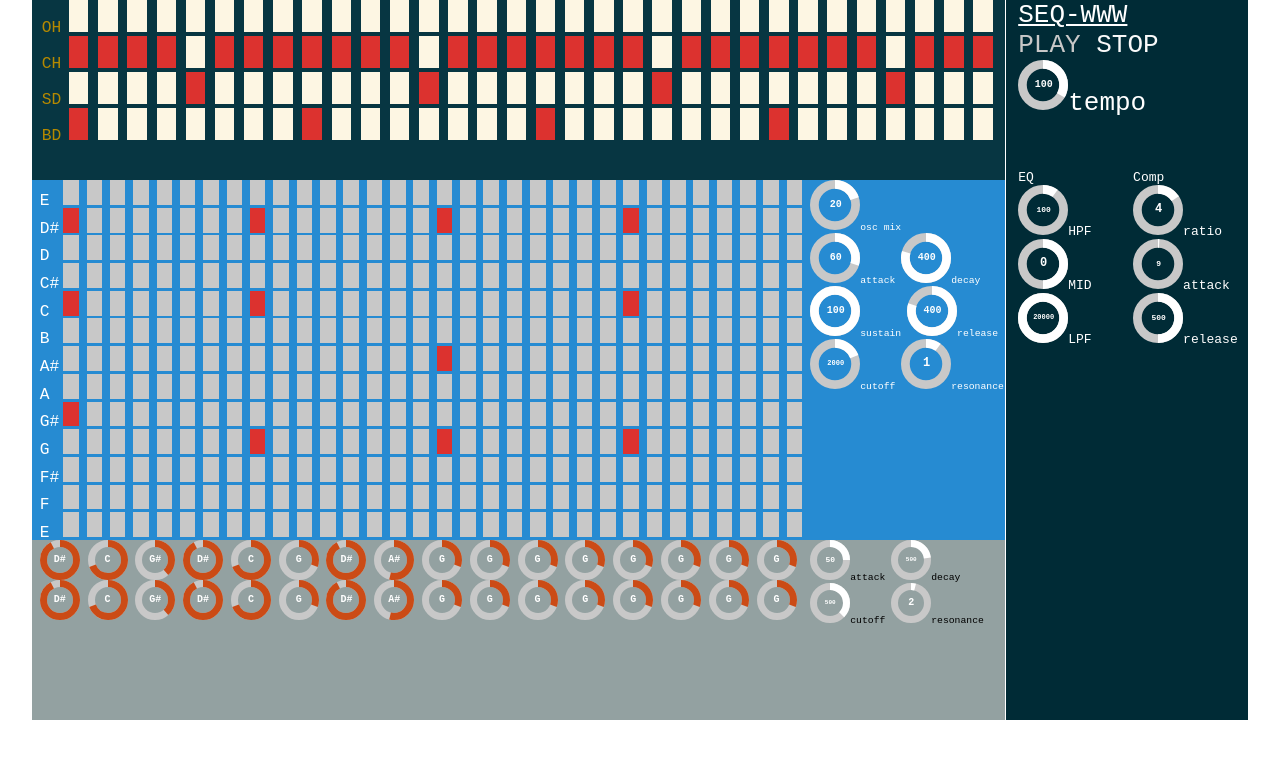
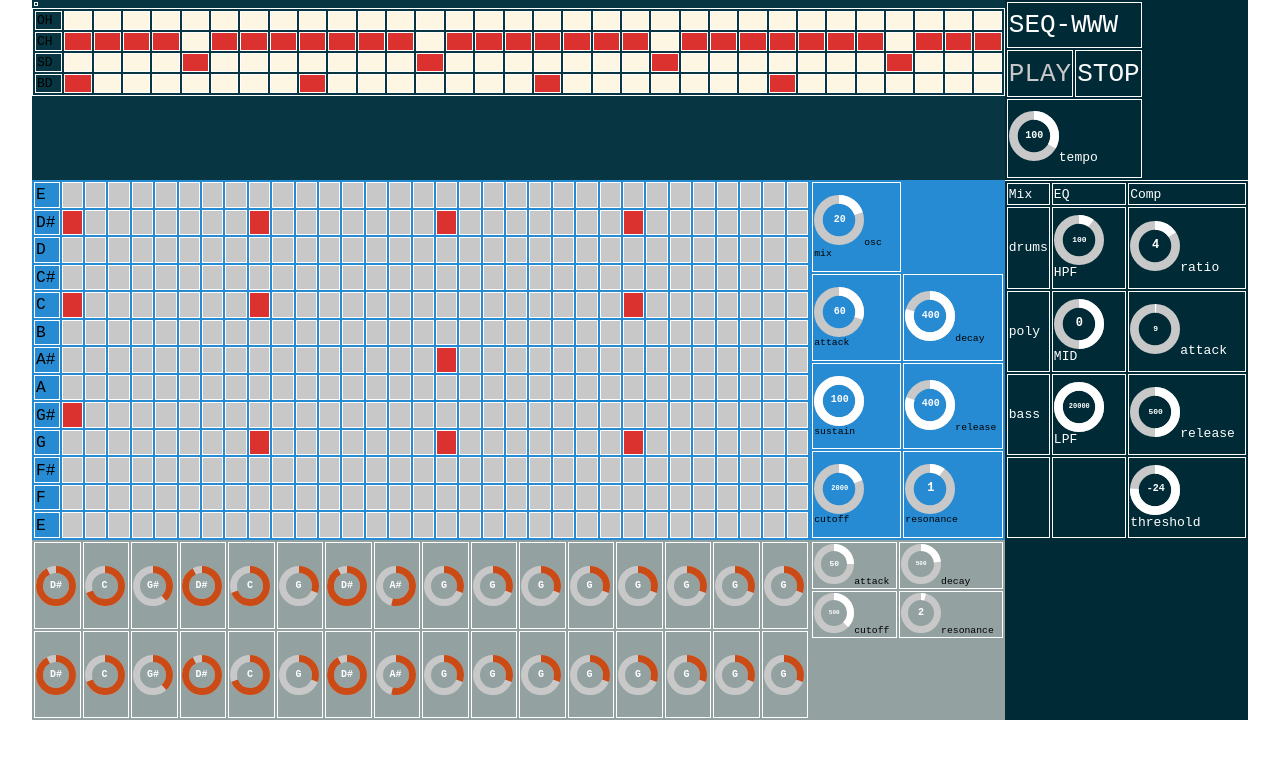
Before and after one commit to ceberly/seq-www, a plain HTML site: page index.html in a window 1280 px wide. Drawn offline with nearby package versions, Linux system fonts and the light colour scheme.

Commit message:
convert everything to a table

```diff
--- a/css/seqwww.css
+++ b/css/seqwww.css
@@ -13,9 +13,8 @@ body {
 }
 
 #master {
-	padding-left: 1%;
 	float: right;
-	width: 18.9%;
+	width: 20%;
 	height: 100%;
 	background-color: #002b36;
 	color: white;
@@ -29,30 +28,21 @@ body {
 	background-color: #073642;
 }
 
+td {
+	border: 1px solid white;
+}
+
+#drummachine-sequencer {
+	border: 1px solid white;
+	width: 100%;
+}
+
 .drummachine-lane {
 	width: 100%;
 	height: 20%;
 }
 
-#drummachine-name {
-	display: inline-block;
-	margin-left: 83%;
-	font-size: 1.5em;
-}
-
-.drummachine-sequencer-label {
-	display: inline-block;
-	font-size: 1.25em;
-	font-family: monospace;
-	margin-left: 1%;
-	width: 2%;
-}
-
 .drummachine-lane .note {
-	display: inline-block;
-	width: 2%;
-	margin-right: 1%;
-	height: 90%;
 	background-color: #fdf6e3;
 }
 
@@ -78,22 +68,10 @@ body {
 	width: 100%;
 }
 
-.bass-sequencer-lane > div {
-	margin-left: 1%;
-}
-
 #poly {
 	background-color: #268bd2;
 	color: white;
 	height: 50%;
-}
-
-#poly-name {
-	margin-top: 1em;
-	font-size: 2em;
-	margin-bottom: 2em;
-	text-align: right;
-	padding-right: 1em;
 }
 
 #poly-controls {
@@ -115,33 +93,25 @@ body {
 }
 
 .poly-sequencer-label {
-	display: inline-block;
 	font-size: 1.25em;
-	margin-left: 1%;
-	width: 2%;
-	height: 90%;
 }
 
 .poly-sequencer-lane .note {
-	display: inline-block;
-	width: 2%;
-	margin-right: 1%;
-	height: 90%;
 	background-color: rgb(200,200,200);
-}
-
-.hcontrol {
-	display: inline-block;
-}
-
-.hcontrol > label {
-	position: relative;
 }
 
 #transport {
 	font-size: 2em;
 	color: white;
-	margin-bottom: 2em;
+	height: 25%;
+}
+
+#mix {
+	border-top: 1px solid white;
+	height: 50%;
+	text-align: left;
+	font-size: 1em;
+	color: white;
 }
 
 #sequencer-start {
@@ -152,12 +122,6 @@ body {
 	color: rgb(250, 250, 250);
 }
 
-#master-eq {
-	width: 50%;
-	float: left;
+#sequencer-tempo {
+	font-size: .5em;
 }
-
-#master-comp {
-	width: 50%;
-	float: right;
-}
--- a/index.html
+++ b/index.html
@@ -4,15 +4,6 @@
 
 		<script src="/js/knob.js"></script>
 		<script src="/js/seqwww.js"></script>
-<!--		<script type="text/javascript">
-			(function() {
-			 var config = {
-kitId: 'zoz0eob',
-scriptTimeout: 3000
-};
-var h=document.getElementsByTagName("html")[0];h.className+=" wf-loading";var t=setTimeout(function(){h.className=h.className.replace(/(\s|^)wf-loading(\s|$)/g," ");h.className+=" wf-inactive"},config.scriptTimeout);var tk=document.createElement("script"),d=false;tk.src='//use.typekit.net/'+config.kitId+'.js';tk.type="text/javascript";tk.async="true";tk.onload=tk.onreadystatechange=function(){var a=this.readyState;if(d||a&&a!="complete"&&a!="loaded")return;d=true;clearTimeout(t);try{Typekit.load(config)}catch(b){}};var s=document.getElementsByTagName("script")[0];s.parentNode.insertBefore(tk,s)
-})();
-</script> -->
 		<link rel="stylesheet" type="text/css" href="/css/seqwww.css">
 		<script>
 			$(document).ready(function() {
@@ -115,7 +106,7 @@ var h=document.getElementsByTagName("html")[0];h.className+=" wf-loading";var t=
 					engine.Poly.LoadSequence(polySequence);
 					engine.Bass.LoadSequence(bassSequence);
 
-			engine.LoadSequence();
+					engine.Go();
 				}
 				catch(e) {
 					document.write("<h2>Sorry, web audio is not supported by this browser</h2>");
@@ -129,136 +120,143 @@ var h=document.getElementsByTagName("html")[0];h.className+=" wf-loading";var t=
 
 		<div id="instruments">
 			<div id="drummachine">
-				<div id="drummachine-controls">
-				</div>
-				<div class="drummachine-lane" id="drummachine-sequencer-oh">
-					<span class="drummachine-sequencer-label">OH</span>
-				</div>
-				<div class="drummachine-lane" id="drummachine-sequencer-ch">
-					<span class="drummachine-sequencer-label">CH</span>
-				</div>
-				<div class="drummachine-lane" id="drummachine-sequencer-sd">
-					<span class="drummachine-sequencer-label">SD</span>
-				</div>
+				<table id="drummachine-controls">
+					<tr><td></td></tr>
+				</table>
+				<table id="drummachine-sequencer">
+					<tr class="drummachine-lane" id="drummachine-sequencer-oh">
+						<td class="drummachine-sequencer-label">OH</td>
+					</tr>
+					<tr class="drummachine-lane" id="drummachine-sequencer-ch">
+						<td class="drummachine-sequencer-label">CH</td>
+					</tr>
+					<tr class="drummachine-lane" id="drummachine-sequencer-sd">
+						<td class="drummachine-sequencer-label">SD</td>
+					</tr>
 
-				<div class="drummachine-lane" id="drummachine-sequencer-bd">
-					<span class="drummachine-sequencer-label">BD</span>
-				</div>
+					<tr class="drummachine-lane" id="drummachine-sequencer-bd">
+						<td class="drummachine-sequencer-label">BD</td>
+					</tr>
+				</table>
 
 			</div>
 
 			<div id="poly">
-				<div id="poly-controls">
-					<div>
-						<label class="poly-control"><input id="poly-osc-mix" type="text">osc mix</label>
-					</div>
-					<div>
-						<label class="poly-control"><input id="poly-env-attack" type="text">attack</label>
-						<label class="poly-control"><input id="poly-env-decay" type="text">decay</label>
-					</div>
-					<div>
-						<label class="poly-control"><input id="poly-env-sustain" type="text">sustain</label>
-						<label class="poly-control"><input id="poly-env-release" type="text">release</label>
-					</div>
-					<div>
-						<label class="poly-control"><input id="poly-filter-freq" type="text">cutoff</label>
-						<label class="poly-control"><input id="poly-filter-q" type="text">resonance</label>
-					</div>
-				</div>
-				<div id="poly-sequencer">
-					<div class="poly-sequencer-lane" id="poly-lane-e2">
-						<span class="poly-sequencer-label">E&nbsp;</span>
-					</div>
-					<div class="poly-sequencer-lane" id="poly-lane-ds">
-						<span class="poly-sequencer-label">D#</span>
-					</div>
-					<div class="poly-sequencer-lane" id="poly-lane-d">
-						<span class="poly-sequencer-label">D&nbsp;</span>
-					</div>
-					<div class="poly-sequencer-lane" id="poly-lane-cs">
-						<span class="poly-sequencer-label">C#</span>
-					</div>
-					<div class="poly-sequencer-lane" id="poly-lane-c">
-						<span class="poly-sequencer-label">C&nbsp;</span>
-					</div>
-					<div class="poly-sequencer-lane" id="poly-lane-b">
-						<span class="poly-sequencer-label">B&nbsp;</span>
-					</div>
-					<div class="poly-sequencer-lane" id="poly-lane-as">
-						<span class="poly-sequencer-label">A#</span>
-					</div>
-					<div class="poly-sequencer-lane" id="poly-lane-a">
-						<span class="poly-sequencer-label">A&nbsp;</span>
-					</div>
-					<div class="poly-sequencer-lane" id="poly-lane-gs">
-						<span class="poly-sequencer-label">G#</span>
-					</div>
-					<div class="poly-sequencer-lane" id="poly-lane-g">
-						<span class="poly-sequencer-label">G&nbsp;</span>
-					</div>
-					<div class="poly-sequencer-lane" id="poly-lane-fs">
-						<span class="poly-sequencer-label">F#</span>
-					</div>
-					<div class="poly-sequencer-lane" id="poly-lane-f">
-						<span class="poly-sequencer-label">F&nbsp;</span>
-					</div>
-					<div class="poly-sequencer-lane" id="poly-lane-e">
-						<span class="poly-sequencer-label">E&nbsp;</span>
-					</div>
-				</div>
+				<table id="poly-controls">
+					<tr>
+						<td><label class="poly-control"><input id="poly-osc-mix" type="text">osc mix</label></td>
+					</tr>
+					<tr>
+						<td><label class="poly-control"><input id="poly-env-attack" type="text">attack</label></td>
+						<td><label class="poly-control"><input id="poly-env-decay" type="text">decay</label></td>
+					</tr>
+					<tr>
+						<td><label class="poly-control"><input id="poly-env-sustain" type="text">sustain</label></td>
+						<td><label class="poly-control"><input id="poly-env-release" type="text">release</label></td>
+					</tr>
+					<tr>
+						<td><label class="poly-control"><input id="poly-filter-freq" type="text">cutoff</label></td>
+						<td><label class="poly-control"><input id="poly-filter-q" type="text">resonance</label></td>
+					</tr>
+				</table>
+				<table id="poly-sequencer">
+					<tr class="poly-sequencer-lane" id="poly-lane-e2">
+						<td class="poly-sequencer-label">E&nbsp;</td>
+					</tr>
+					<tr class="poly-sequencer-lane" id="poly-lane-ds">
+						<td class="poly-sequencer-label">D#</td>
+					</tr>
+					<tr class="poly-sequencer-lane" id="poly-lane-d">
+						<td class="poly-sequencer-label">D&nbsp;</td>
+					</tr>
+					<tr class="poly-sequencer-lane" id="poly-lane-cs">
+						<td class="poly-sequencer-label">C#</td>
+					</tr>
+					<tr class="poly-sequencer-lane" id="poly-lane-c">
+						<td class="poly-sequencer-label">C&nbsp;</td>
+					</tr>
+					<tr class="poly-sequencer-lane" id="poly-lane-b">
+						<td class="poly-sequencer-label">B&nbsp;</td>
+					</tr>
+					<tr class="poly-sequencer-lane" id="poly-lane-as">
+						<td class="poly-sequencer-label">A#</td>
+					</tr>
+					<tr class="poly-sequencer-lane" id="poly-lane-a">
+						<td class="poly-sequencer-label">A&nbsp;</td>
+					</tr>
+					<tr class="poly-sequencer-lane" id="poly-lane-gs">
+						<td class="poly-sequencer-label">G#</td>
+					</tr>
+					<tr class="poly-sequencer-lane" id="poly-lane-g">
+						<td class="poly-sequencer-label">G&nbsp;</td>
+					</tr>
+					<tr class="poly-sequencer-lane" id="poly-lane-fs">
+						<td class="poly-sequencer-label">F#</td>
+					</tr>
+					<tr class="poly-sequencer-lane" id="poly-lane-f">
+						<td class="poly-sequencer-label">F&nbsp;</td>
+					</tr>
+					<tr class="poly-sequencer-lane" id="poly-lane-e">
+						<td class="poly-sequencer-label">E&nbsp;</td>
+					</tr>
+				</table>
 			</div>
 			<div id="bass">
-				<div id="bass-controls">
-					<div>
-						<label><input id="bass-env-attack" type="text">attack</label>
-						<label><input id="bass-env-decay" type="text">decay</label>
-					</div>
-					<div>
-						<label><input id="bass-filter-freq" type="text">cutoff</label>
-						<label><input id="bass-filter-q" type="text">resonance</label>
-					</div>
-				</div>
-				<div id="bass-sequencer">
-					<div class="bass-sequencer-lane" id="bass-sequencer-lane-1"></div>
-					<div class="bass-sequencer-lane" id="bass-sequencer-lane-2"></div>
-				</div>
+				<table id="bass-controls">
+					<tr>
+						<td><label><input id="bass-env-attack" type="text">attack</label></td>
+						<td><label><input id="bass-env-decay" type="text">decay</label></td>
+					</tr>
+					<tr>
+						<td><label><input id="bass-filter-freq" type="text">cutoff</label></td>
+						<td><label><input id="bass-filter-q" type="text">resonance</label></td>
+					</tr>
+				</table>
+				<table id="bass-sequencer">
+					<tr class="bass-sequencer-lane" id="bass-sequencer-lane-1"></tr>
+					<tr class="bass-sequencer-lane" id="bass-sequencer-lane-2"></tr>
+				</table>
 			</div>
 		</div>
 		<div id="master">
-			<div id="transport">
-				<div><u>SEQ-WWW</u></div>
-				<div>
-					<span id="sequencer-start">PLAY</span>
-					<span id="sequencer-stop">STOP</span>
-				</div>
-				<div>
-					<label id="sequencer-tempo"><input type="text">tempo</label>
-				</div>
-			</div>
-			<div id="master-eq">
-				<div>EQ</div>
-				<div>
-					<label id="master-eq-low"><input type="text">HPF</label>
-				</div>
-				<div>
-					<label id="master-eq-mid"><input type="text">MID</label>
-
-				</div>
-				<div>
-					<label id="master-eq-high"><input type="text">LPF</label>
-				</div>
-			</div>
-			<div id="master-comp">
-				<div>Comp</div>
-				<div>
-					<label id="master-comp-ratio"><input type="text">ratio</label>
-				</div>
-				<div>
-					<label id="master-comp-attack"><input type="text">attack</label>
-					<div>
-						<label id="master-comp-release"><input type="text">release</label>
-					</div>
-				</div>
-		</div>
+			<table id="transport">
+				<tr>
+					<td colspan="2">SEQ-WWW</td>
+				</tr>
+				<tr>
+					<td id="sequencer-start">PLAY</td>
+					<td id="sequencer-stop">STOP</td>
+				</tr>
+				<tr>
+					<td colspan="2"><label id="sequencer-tempo"><input type="text">tempo</label></td>
+				</tr>
+			</table>
+			<table id="mix">
+				<tr>
+					<td>Mix</td>
+					<td>EQ</td>
+					<td>Comp</td>
+				</tr>
+				<tr>
+					<td>drums</td>
+					<td><label id="master-eq-low"><input type="text">HPF</label></td>
+					<td><label id="master-comp-ratio"><input type="text">ratio</label></td>
+				</tr>
+				<tr>
+					<td>poly</td>
+					<td><label id="master-eq-mid"><input type="text">MID</label></td>
+					<td><label id="master-comp-attack"><input type="text">attack</label></td>
+				</tr>
+				<tr>
+					<td>bass</td>
+					<td><label id="master-eq-high"><input type="text">LPF</label></td>
+					<td><label id="master-comp-release"><input type="text">release</label></td>
+				</tr>
+				<tr>
+					<td>&nbsp;</td>
+					<td>&nbsp;</td>
+					<td><label id="master-comp-threshold"><input type="text">threshold</label></td>
+				</tr>
+			</table>
 		</body>
 	</html>
--- a/js/seqwww.js
+++ b/js/seqwww.js
@@ -471,34 +471,35 @@ Engine = function(context) {
 	};
 
 	for (var i = 0; i < 32; i++) {
-		$('<span class="note"></span>').data("note", self.DrumMachine.CH).appendTo($("#drummachine-sequencer-oh"));
-		$('<span class="note"></span>').data("note", self.DrumMachine.CH).appendTo($("#drummachine-sequencer-ch"));
-		$('<span class="note"></span>').data("note", self.DrumMachine.SD).appendTo($("#drummachine-sequencer-sd"));
-		$('<span class="note"></span>').data("note", self.DrumMachine.BD).appendTo($("#drummachine-sequencer-bd"));
+		$('<td class="note">&nbsp;&nbsp;</td>').data("note", self.DrumMachine.CH).appendTo($("#drummachine-sequencer-oh"));
+		$('<td class="note">&nbsp;&nbsp;</td>').data("note", self.DrumMachine.CH).appendTo($("#drummachine-sequencer-ch"));
+		$('<td class="note">&nbsp;&nbsp;</td>').data("note", self.DrumMachine.SD).appendTo($("#drummachine-sequencer-sd"));
+		$('<td class="note">&nbsp;&nbsp;</td>').data("note", self.DrumMachine.BD).appendTo($("#drummachine-sequencer-bd"));
 
-		$('<span class="note"></span>').data("note", new self.Poly.Note("B", 1, 0)).appendTo($("#poly-lane-b"));
-		$('<span class="note"></span>').data("note", new self.Poly.Note("A#", 1, 1)).appendTo($("#poly-lane-as"));
-		$('<span class="note"></span>').data("note", new self.Poly.Note("A", 1, 2)).appendTo($("#poly-lane-a"));
-		$('<span class="note"></span>').data("note", new self.Poly.Note("G#", 1, 3)).appendTo($("#poly-lane-gs"));
-		$('<span class="note"></span>').data("note", new self.Poly.Note("G", 1, 4)).appendTo($("#poly-lane-g"));
-		$('<span class="note"></span>').data("note", new self.Poly.Note("F#", 1, 5)).appendTo($("#poly-lane-fs"));
-		$('<span class="note"></span>').data("note", new self.Poly.Note("F", 1, 6)).appendTo($("#poly-lane-f"));
-		$('<span class="note"></span>').data("note", new self.Poly.Note("E", 1, 7)).appendTo($("#poly-lane-e"));
-		$('<span class="note"></span>').data("note", new self.Poly.Note("E", 2, 8)).appendTo($("#poly-lane-e2"));
-		$('<span class="note"></span>').data("note", new self.Poly.Note("D#", 1, 9)).appendTo($("#poly-lane-ds"));
-		$('<span class="note"></span>').data("note", new self.Poly.Note("D", 1, 10)).appendTo($("#poly-lane-d"));
-		$('<span class="note"></span>').data("note", new self.Poly.Note("C#", 1, 11)).appendTo($("#poly-lane-cs"));
-		$('<span class="note"></span>').data("note", new self.Poly.Note("C", 1, 12)).appendTo($("#poly-lane-c"));
-
+		$('<td class="note">&nbsp;&nbsp;</td>').data("note", new self.Poly.Note("B", 1, 0)).appendTo($("#poly-lane-b"));
+		$('<td class="note">&nbsp;&nbsp;</td>').data("note", new self.Poly.Note("A#", 1, 1)).appendTo($("#poly-lane-as"));
+		$('<td class="note">&nbsp;&nbsp;</td>').data("note", new self.Poly.Note("A", 1, 2)).appendTo($("#poly-lane-a"));
+		$('<td class="note">&nbsp;&nbsp;</td>').data("note", new self.Poly.Note("G#", 1, 3)).appendTo($("#poly-lane-gs"));
+		$('<td class="note">&nbsp;&nbsp;</td>').data("note", new self.Poly.Note("G", 1, 4)).appendTo($("#poly-lane-g"));
+		$('<td class="note">&nbsp;&nbsp;</td>').data("note", new self.Poly.Note("F#", 1, 5)).appendTo($("#poly-lane-fs"));
+		$('<td class="note">&nbsp;&nbsp;</td>').data("note", new self.Poly.Note("F", 1, 6)).appendTo($("#poly-lane-f"));
+		$('<td class="note">&nbsp;&nbsp;</td>').data("note", new self.Poly.Note("E", 1, 7)).appendTo($("#poly-lane-e"));
+		$('<td class="note">&nbsp;&nbsp;</td>').data("note", new self.Poly.Note("E", 2, 8)).appendTo($("#poly-lane-e2"));
+		$('<td class="note">&nbsp;&nbsp;</td>').data("note", new self.Poly.Note("D#", 1, 9)).appendTo($("#poly-lane-ds"));
+		$('<td class="note">&nbsp;&nbsp;</td>').data("note", new self.Poly.Note("D", 1, 10)).appendTo($("#poly-lane-d"));
+		$('<td class="note">&nbsp;&nbsp;</td>').data("note", new self.Poly.Note("C#", 1, 11)).appendTo($("#poly-lane-cs"));
+		$('<td class="note">&nbsp;&nbsp;</td>').data("note", new self.Poly.Note("C", 1, 12)).appendTo($("#poly-lane-c"));
 	}
 
 	for (var j = 0; j < 2; j++) {
 		for (var i = 1; i <= 16; i++) {
-			$('<input id="bass-' + (16 * j + i) + '" value="off" class="note">').data("note", new self.Bass.Note("bass-" + (16 * j + i))).appendTo($("#bass-sequencer-lane-" + (j + 1)));
+			var n = $('<input id="bass-' + (16 * j + i) + '" value="off" class="note">').data("note", new self.Bass.Note("bass-" + (16 * j + i)));
+			var td = $("<td>").append(n).append("</td>");
+			$("#bass-sequencer-lane-" + (j + 1)).append(td);
 		}
 	}
 
-	this.LoadSequence = function() {
+	this.Go = function() {
 		// assume 8th notes for the time being.
 		var t = false;
 		$("#sequencer-start").click(function() {
@@ -601,8 +602,19 @@ Engine = function(context) {
 		"bgColor": "rgb(200,200,200)",
 		"inputColor": "#FFFFFF",
 		"font": "monospace",
-		"value": this.Bus.Comp.ratio.value,
 		"change": function(v) { bus.Comp.ratio.value = v; }
+	});
+
+	$("#master-comp-threshold> input").val(bus.Comp.threshold.value).knob({
+		"width": dynamics_knob_width,
+		"height": dynamics_knob_height,
+		"min": bus.Comp.threshold.minValue,
+		"max": bus.Comp.threshold.maxValue,
+		"fgColor": "#FFFFFF",
+		"bgColor": "rgb(200,200,200)",
+		"inputColor": "#FFFFFF",
+		"font": "monospace",
+		"change": function(v) { bus.Comp.threshold.value = v; }
 	});
 
 	$("#master-comp-attack > input").val(parseInt(bus.Comp.attack.value * 1000)).knob({
```
Lines whose indentation alone changed are shown as unchanged.
